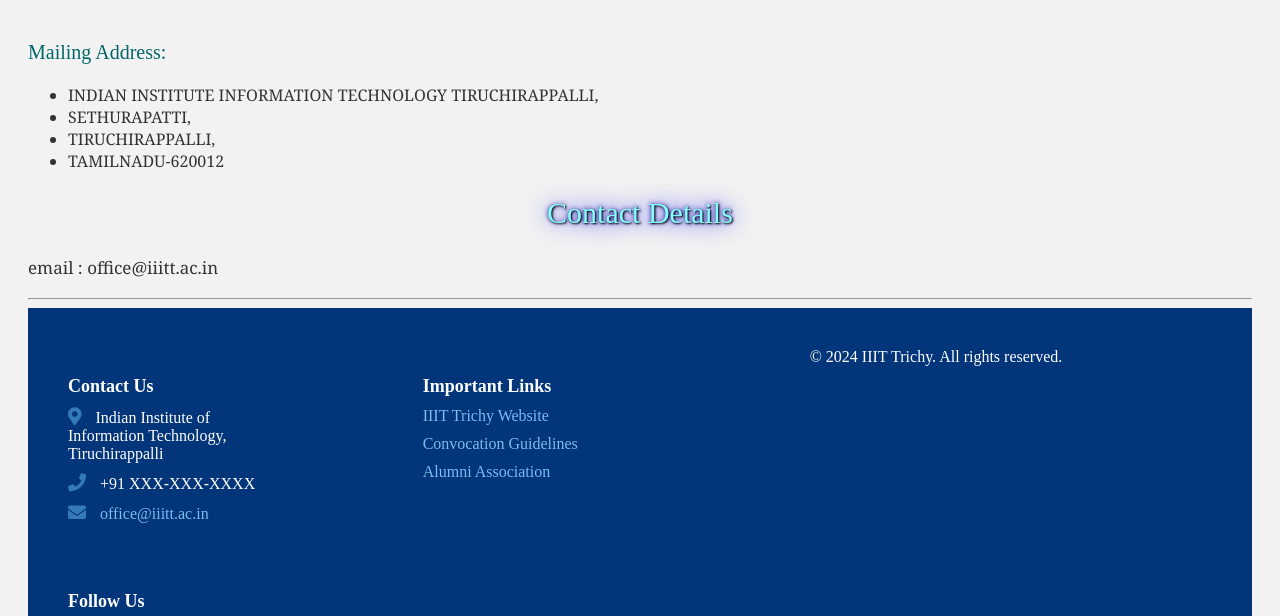
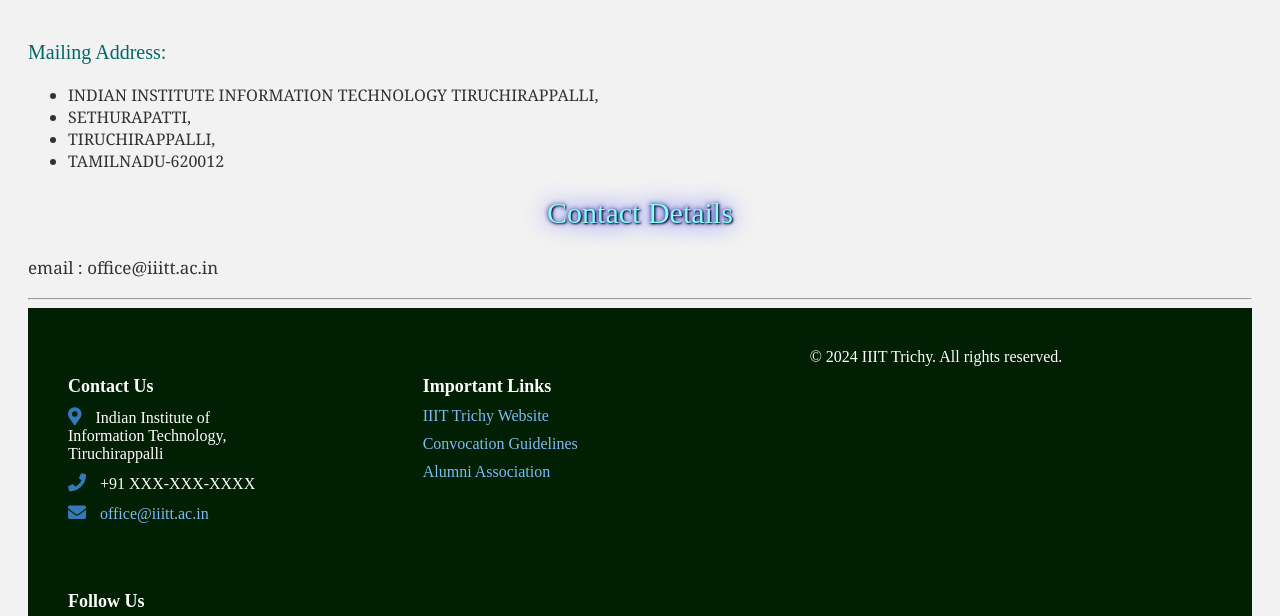
Before and after one commit to patelshweta56/convocation-page, a plain HTML site: page index.html in a window 1280 px wide. Shown: the part 2646-3262 px from the top of the page. Drawn offline with Linux system fonts and the light colour scheme; a script that the page names is missing.

Commit message:
1st commit

```diff
--- a/style.css
+++ b/style.css
@@ -445,7 +445,7 @@ body {
 /* Footer styles */
 
 .footer {
-  background-color: #023579;
+  background-color: #001f03;
   padding: 30px 0;
   color: #ffffff;
 }
@@ -484,7 +484,7 @@ body {
   color: #6ce9b9;
 }
 .footer .copyright {
-  background-color: #023579;
+  background-color: #001f03;
   color: #ffffff;
   padding: 10px;
   text-align: center;
```
